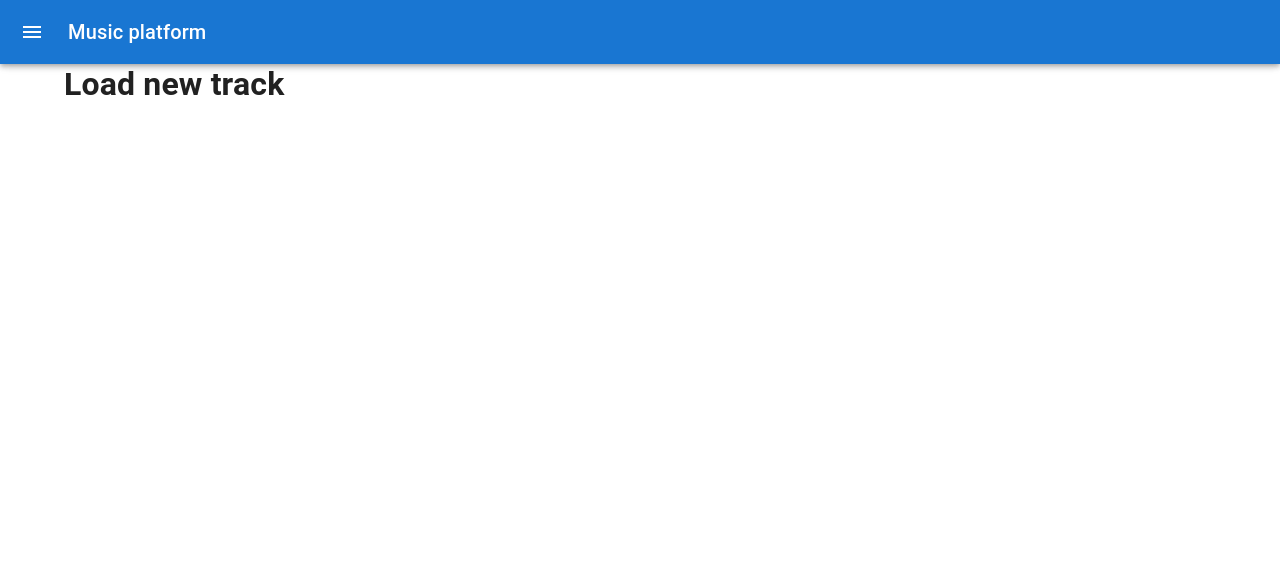
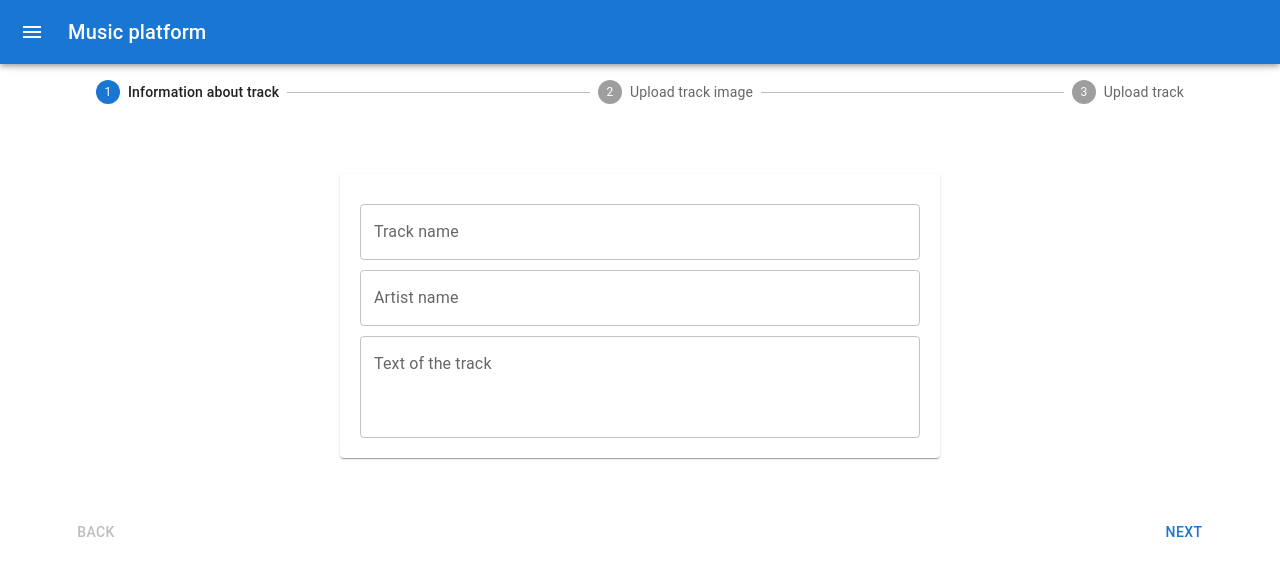
Before and after one commit to Nirweint/music-app, a Next.js app in the folder client/: page /tracks/create in a window 1280 px wide. Shown: the top 576 px of the page. Built offline with nearby package versions, Linux system fonts and the light colour scheme.

Commit message:
added stepper to upload new track

```diff
--- /dev/null
+++ b/client/components/fileUpload/FileUpload.tsx
@@ -0,0 +1,41 @@
+import React, { ChangeEvent, FC, useRef } from 'react';
+
+import { ReturnComponentType } from 'types';
+
+type FileUploadPropsTYpe = {
+  setFile: Function;
+  accept: string;
+};
+
+export const FileUpload: FC<FileUploadPropsTYpe> = ({
+  setFile,
+  accept,
+  children,
+}): ReturnComponentType => {
+  const ref = useRef<HTMLInputElement>(null);
+
+  const handleInputClick = (): void => {
+    if (ref.current) {
+      ref.current.click();
+    }
+  };
+
+  const handleFileChange = (e: ChangeEvent<HTMLInputElement>): void => {
+    if (e.target.files) {
+      setFile(e.target.files[0]);
+    }
+  };
+
+  return (
+    <div onClick={handleInputClick}>
+      <input
+        type="file"
+        accept={accept}
+        style={{ display: 'none' }}
+        ref={ref}
+        onChange={handleFileChange}
+      />
+      {children}
+    </div>
+  );
+};
--- /dev/null
+++ b/client/components/stepWrapper/StepWrapper.tsx
@@ -0,0 +1,38 @@
+import React, { FC } from 'react';
+
+import Card from '@mui/material/Card';
+import Container from '@mui/material/Container';
+import Grid from '@mui/material/Grid';
+import Step from '@mui/material/Step';
+import StepLabel from '@mui/material/StepLabel';
+import Stepper from '@mui/material/Stepper';
+
+import { ReturnComponentType } from 'types';
+
+type StepWrapperPropsType = {
+  activeStep: number;
+};
+
+const steps: string[] = ['Information about track', 'Upload track image', 'Upload track'];
+
+export const StepWrapper: FC<StepWrapperPropsType> = ({
+  activeStep,
+  children,
+}): ReturnComponentType => {
+  return (
+    <Container style={{ marginTop: 80 }}>
+      <Stepper activeStep={activeStep}>
+        {steps.map((step, index) => {
+          return (
+            <Step key={index} completed={activeStep > index}>
+              <StepLabel>{step}</StepLabel>
+            </Step>
+          );
+        })}
+      </Stepper>
+      <Grid container justifyContent="center" style={{ margin: '70px 0', height: 270 }}>
+        <Card style={{ width: 600 }}>{children}</Card>
+      </Grid>
+    </Container>
+  );
+};
--- a/client/pages/tracks/create.tsx
+++ b/client/pages/tracks/create.tsx
@@ -1,12 +1,63 @@
-import React from 'react';
+import React, { useState } from 'react';
 
+import Button from '@mui/material/Button';
+import Grid from '@mui/material/Grid';
+import TextField from '@mui/material/TextField';
+
+import { FileUpload } from 'components/fileUpload/FileUpload';
+import { StepWrapper } from 'components/stepWrapper/StepWrapper';
 import { MainLayout } from 'layouts/MainLayout';
-import { ReturnComponentType } from 'types';
+import { Nullable, ReturnComponentType } from 'types';
+
+const MAX_STEPS = 3;
 
 const Create = (): ReturnComponentType => {
+  const [activeStep, setActiveStep] = useState<number>(0);
+  const [picture, setPicture] = useState<Nullable<string>>(null);
+  const [audio, setAudio] = useState<Nullable<string>>(null);
+
+  const handleBackClick = (): void => {
+    setActiveStep(prev => prev - 1);
+  };
+
+  const handleNextClick = (): void => {
+    if (activeStep !== MAX_STEPS - 1) {
+      setActiveStep(prev => prev + 1);
+    }
+  };
+
   return (
     <MainLayout>
-      <h1>Load new track</h1>
+      <StepWrapper activeStep={activeStep}>
+        {activeStep === 0 && (
+          <Grid container direction="column" style={{ padding: 20 }}>
+            <TextField style={{ marginTop: 10 }} label="Track name" />
+            <TextField style={{ marginTop: 10 }} label="Artist name" />
+            <TextField
+              style={{ marginTop: 10 }}
+              label="Text of the track"
+              multiline
+              rows={3}
+            />
+          </Grid>
+        )}
+        {activeStep === 1 && (
+          <FileUpload setFile={setPicture} accept="image/*">
+            <Button>Upload track image</Button>
+          </FileUpload>
+        )}
+        {activeStep === MAX_STEPS - 1 && (
+          <FileUpload setFile={setAudio} accept="audio/*">
+            <Button>Upload track</Button>
+          </FileUpload>
+        )}
+      </StepWrapper>
+      <Grid container justifyContent="space-between">
+        <Button disabled={activeStep === 0} onClick={handleBackClick}>
+          Back
+        </Button>
+        <Button onClick={handleNextClick}>Next</Button>
+      </Grid>
     </MainLayout>
   );
 };
--- a/client/pages/tracks/index.tsx
+++ b/client/pages/tracks/index.tsx
@@ -58,7 +58,7 @@ const Index = (): ReturnComponentType => {
           <Box p={1}>
             <Grid container justifyContent="space-between">
               <h1>Tracks list</h1>
-              <Button onClick={handleDownloadTrackClick}>Download</Button>
+              <Button onClick={handleDownloadTrackClick}>Upload</Button>
             </Grid>
           </Box>
           <TrackList tracks={tracks} />
```
Also changed, not shown: client/pages/tracks/[id].tsx (+14 -4 lines), client/.eslintrc.json.
